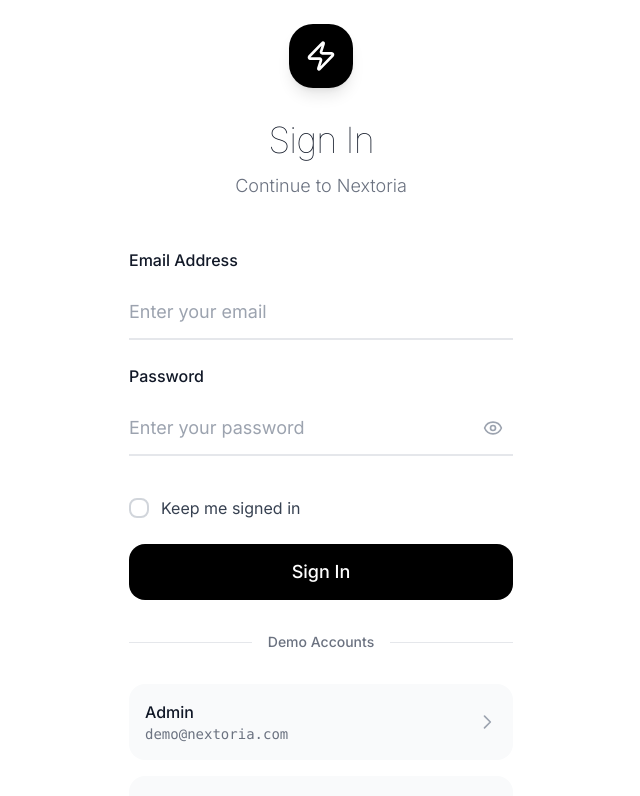
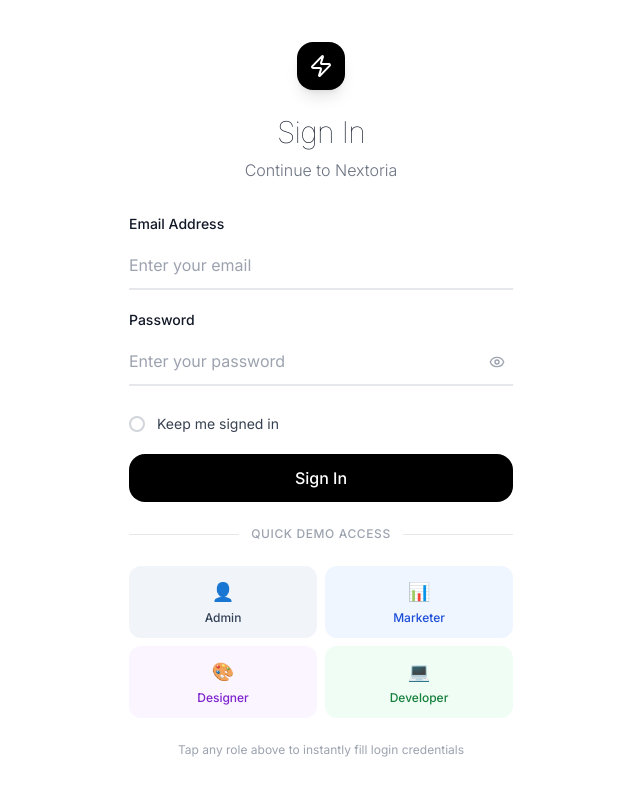
Before and after one commit to AymanSdk/nextoria-dashboard, a Next.js app: page / in a window 1280 px wide. Shown: the top 796 px of the page, without its empty margins (319-959 px from the left). Built offline with nearby package versions, Linux system fonts and the light colour scheme.

Commit message:
feat: update login form UI for improved aesthetics and usability, including adjustments to layout, typography, and demo account functionality

```diff
--- a/components/auth/login-form.tsx
+++ b/components/auth/login-form.tsx
@@ -70,32 +70,32 @@
   };
 
   return (
-    <div className="min-h-screen flex items-center justify-center bg-white p-6">
+    <div className="min-h-screen flex items-center justify-center bg-white p-4">
       <div className="w-full max-w-sm">
         {/* Logo and Header */}
-        <div className="text-center mb-12">
-          <div className="inline-flex items-center justify-center w-16 h-16 bg-black rounded-3xl mb-8 shadow-lg">
-            <Zap className="h-8 w-8 text-white" />
+        <div className="text-center mb-8">
+          <div className="inline-flex items-center justify-center w-12 h-12 bg-black rounded-2xl mb-6 shadow-lg">
+            <Zap className="h-6 w-6 text-white" />
           </div>
-          <h1 className="text-4xl font-thin text-gray-900 tracking-tight mb-3">
+          <h1 className="text-3xl font-thin text-gray-900 tracking-tight mb-2">
             Sign In
           </h1>
-          <p className="text-lg text-gray-500 font-light">
+          <p className="text-base text-gray-500 font-light">
             Continue to Nextoria
           </p>
         </div>
 
         {/* Form */}
-        <div className="space-y-8">
+        <div className="space-y-6">
           <form
             onSubmit={loginForm.handleSubmit(onLogin)}
-            className="space-y-6"
+            className="space-y-5"
           >
             {/* Email Field */}
-            <div className="space-y-3">
+            <div className="space-y-2">
               <Label
                 htmlFor="email"
-                className="text-base font-medium text-gray-900 block"
+                className="text-sm font-medium text-gray-900 block"
               >
                 Email Address
               </Label>
@@ -105,7 +105,7 @@
                   type="email"
                   {...loginForm.register("email")}
                   placeholder="Enter your email"
-                  className="h-14 text-lg border-0 border-b-2 border-gray-200 rounded-none bg-transparent focus:border-black focus:ring-0 px-0 transition-colors duration-300 placeholder:text-gray-400"
+                  className="h-12 text-base border-0 border-b-2 border-gray-200 rounded-none bg-transparent focus:border-black focus:ring-0 px-0 transition-colors duration-300 placeholder:text-gray-400"
                 />
               </div>
               {loginForm.formState.errors.email && (
@@ -116,10 +116,10 @@
             </div>
 
             {/* Password Field */}
-            <div className="space-y-3">
+            <div className="space-y-2">
               <Label
                 htmlFor="password"
-                className="text-base font-medium text-gray-900 block"
+                className="text-sm font-medium text-gray-900 block"
               >
                 Password
               </Label>
@@ -129,19 +129,19 @@
                   type={showPassword ? "text" : "password"}
                   {...loginForm.register("password")}
                   placeholder="Enter your password"
-                  className="h-14 text-lg border-0 border-b-2 border-gray-200 rounded-none bg-transparent focus:border-black focus:ring-0 px-0 pr-10 transition-colors duration-300 placeholder:text-gray-400"
+                  className="h-12 text-base border-0 border-b-2 border-gray-200 rounded-none bg-transparent focus:border-black focus:ring-0 px-0 pr-10 transition-colors duration-300 placeholder:text-gray-400"
                 />
                 <Button
                   type="button"
                   variant="ghost"
                   size="sm"
-                  className="absolute right-0 top-1/2 -translate-y-1/2 h-10 w-10 p-0 hover:bg-gray-100 rounded-full"
+                  className="absolute right-0 top-1/2 -translate-y-1/2 h-8 w-8 p-0 hover:bg-gray-100 rounded-full"
                   onClick={() => setShowPassword(!showPassword)}
                 >
                   {showPassword ? (
-                    <EyeOff className="h-5 w-5 text-gray-400" />
+                    <EyeOff className="h-4 w-4 text-gray-400" />
                   ) : (
-                    <Eye className="h-5 w-5 text-gray-400" />
+                    <Eye className="h-4 w-4 text-gray-400" />
                   )}
                 </Button>
               </div>
@@ -153,16 +153,16 @@
             </div>
 
             {/* Remember Me */}
-            <div className="flex items-center space-x-3 pt-4">
+            <div className="flex items-center space-x-3 pt-2">
               <Checkbox
                 id="remember"
                 checked={rememberMe}
                 onCheckedChange={(checked) => setRememberMe(checked as boolean)}
-                className="data-[state=checked]:bg-black data-[state=checked]:border-black border-2 border-gray-300 rounded-lg h-5 w-5"
+                className="data-[state=checked]:bg-black data-[state=checked]:border-black border-2 border-gray-300 rounded-lg h-4 w-4"
               />
               <Label
                 htmlFor="remember"
-                className="text-base text-gray-700 cursor-pointer font-normal"
+                className="text-sm text-gray-700 cursor-pointer font-normal"
               >
                 Keep me signed in
               </Label>
@@ -171,12 +171,12 @@
             {/* Sign In Button */}
             <Button
               type="submit"
-              className="w-full h-14 bg-black hover:bg-gray-800 text-white text-lg font-medium rounded-2xl transition-all duration-200 mt-10 active:scale-95"
+              className="w-full h-12 bg-black hover:bg-gray-800 text-white text-base font-medium rounded-2xl transition-all duration-200 mt-6 active:scale-95"
               disabled={loginForm.formState.isSubmitting}
             >
               {loginForm.formState.isSubmitting ? (
                 <div className="flex items-center space-x-2">
-                  <div className="w-5 h-5 border-2 border-white/30 border-t-white rounded-full animate-spin"></div>
+                  <div className="w-4 h-4 border-2 border-white/30 border-t-white rounded-full animate-spin"></div>
                   <span>Signing In...</span>
                 </div>
               ) : (
@@ -186,39 +186,47 @@
           </form>
 
           {/* Divider */}
-          <div className="relative my-10">
+          <div className="relative my-6">
             <div className="absolute inset-0 flex items-center">
               <div className="w-full border-t border-gray-200"></div>
             </div>
-            <div className="relative flex justify-center text-sm">
-              <span className="px-4 bg-white text-gray-500 font-medium">
-                Demo Accounts
+            <div className="relative flex justify-center text-xs">
+              <span className="px-3 bg-white text-gray-400 font-medium uppercase tracking-wider">
+                Quick Demo Access
               </span>
             </div>
           </div>
 
-          {/* Demo Accounts */}
-          <div className="space-y-4">
+          {/* Demo Account Pills */}
+          <div className="grid grid-cols-2 gap-2">
             {[
               {
                 role: "Admin",
                 email: "demo@nextoria.com",
                 password: "demo123",
+                color: "bg-slate-100 hover:bg-slate-200 text-slate-700",
+                icon: "👤",
               },
               {
                 role: "Marketer",
                 email: "sarah@nextoria.com",
                 password: "sarah123",
+                color: "bg-blue-50 hover:bg-blue-100 text-blue-700",
+                icon: "📊",
               },
               {
                 role: "Designer",
                 email: "mike@nextoria.com",
                 password: "mike123",
+                color: "bg-purple-50 hover:bg-purple-100 text-purple-700",
+                icon: "🎨",
               },
               {
                 role: "Developer",
                 email: "alex@nextoria.com",
                 password: "alex123",
+                color: "bg-green-50 hover:bg-green-100 text-green-700",
+                icon: "💻",
               },
             ].map((account) => (
               <button
@@ -227,37 +235,27 @@
                 onClick={() => {
                   loginForm.setValue("email", account.email);
                   loginForm.setValue("password", account.password);
+                  toast.success(`${account.role} credentials loaded!`);
                 }}
-                className="w-full p-4 text-left bg-gray-50 hover:bg-gray-100 rounded-2xl transition-colors duration-200 group"
+                className={`group relative p-3 rounded-xl transition-all duration-200 active:scale-95 ${account.color}`}
               >
-                <div className="flex items-center justify-between">
-                  <div>
-                    <div className="font-medium text-gray-900 text-base">
-                      {account.role}
-                    </div>
-                    <div className="text-sm text-gray-500 font-mono">
-                      {account.email}
-                    </div>
-                  </div>
-                  <div className="text-gray-400 group-hover:text-gray-600 transition-colors">
-                    <svg
-                      className="w-5 h-5"
-                      fill="none"
-                      stroke="currentColor"
-                      viewBox="0 0 24 24"
-                    >
-                      <path
-                        strokeLinecap="round"
-                        strokeLinejoin="round"
-                        strokeWidth={2}
-                        d="M9 5l7 7-7 7"
-                      />
-                    </svg>
-                  </div>
+                <div className="flex flex-col items-center space-y-1">
+                  <span className="text-lg">{account.icon}</span>
+                  <span className="text-xs font-medium">{account.role}</span>
+                </div>
+
+                {/* Tooltip on hover */}
+                <div className="absolute -top-8 left-1/2 transform -translate-x-1/2 bg-black text-white text-xs px-2 py-1 rounded opacity-0 group-hover:opacity-100 transition-opacity duration-200 pointer-events-none whitespace-nowrap z-10">
+                  Click to auto-fill
                 </div>
               </button>
             ))}
           </div>
+
+          {/* Quick hint */}
+          <p className="text-center text-xs text-gray-400 mt-4">
+            Tap any role above to instantly fill login credentials
+          </p>
         </div>
       </div>
     </div>
```
